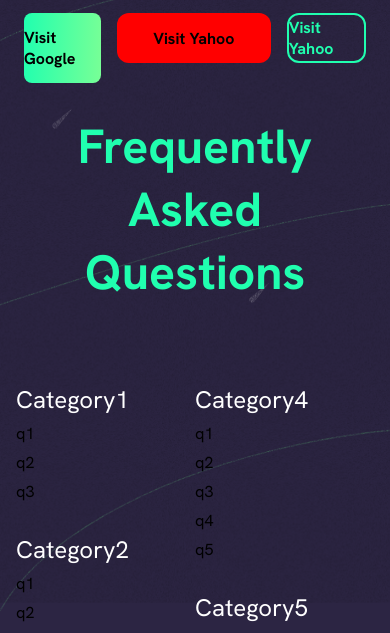
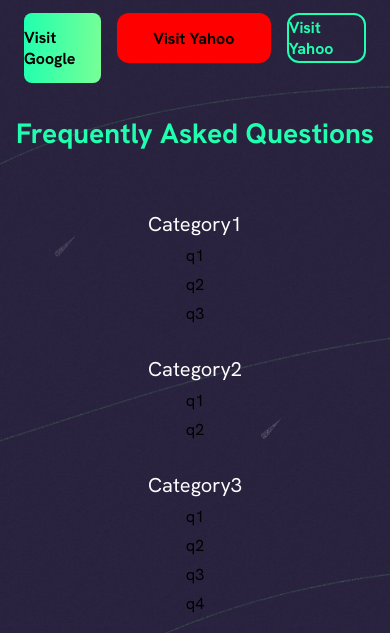
Before and after one commit to nwplus/www, a Next.js app: page /charcuterie in a window 390 px wide. Shown: the part 2582-3215 px from the top of the page. Built offline with nearby package versions, Linux system fonts and the light colour scheme.

Commit message:
added mobile responsiveness

```diff
--- a/components/Faq.js
+++ b/components/Faq.js
@@ -1,10 +1,15 @@
 import styled from 'styled-components'
 import FaqSection from './FaqSection'
 
-const FaqGrid = styled.div`
+const FaqContainer = styled.div`
     display: grid;
     grid-template-columns: 50% 50%;
     grid-template-rows: auto;
+
+    ${p => p.theme.mediaQueries.mobile} {
+        display: flex;
+        flex-direction: column;
+    }
 `
 
 const Title = styled.div`
@@ -13,6 +18,9 @@ const Title = styled.div`
     font-weight: bold;
     font-size: 3em;
     margin-bottom: 1em;
+    ${p => p.theme.mediaQueries.mobile} {
+        font-size: 1.75em;
+    }
 `
 
 const FlexContainer = styled.div`
@@ -32,14 +40,14 @@ const Faq = ({ faqs }) => {
     return (
         <div>
             <Title>Frequently Asked Questions</Title>
-            <FaqGrid>
+            <FaqContainer>
                 <FlexContainer>
                     {firstHalf.map(faq => <StyledSection category={faq.category} questions={faq.questions}/>)}
                 </FlexContainer>
                 <FlexContainer>
                     {secondHalf.map(faq => <StyledSection category={faq.category} questions={faq.questions}/>)}
                 </FlexContainer>
-            </FaqGrid>
+            </FaqContainer>
         </div>
     )
 }
--- a/components/FaqSection.js
+++ b/components/FaqSection.js
@@ -3,11 +3,18 @@ import styled from 'styled-components'
 const SectionContainer = styled.div`
     display: flex;
     flex-direction: column;
+    ${p => p.theme.mediaQueries.mobile} {
+        width: 100%;
+        align-items: center;
+    }
 `
 
 const CategoryName = styled.div`
     color: white;
     font-size: 1.5em;
+    ${p => p.theme.mediaQueries.mobile} {
+        font-size: 1.25em;
+    }
 `
 
 const StyledQuestion = styled.div`
```
